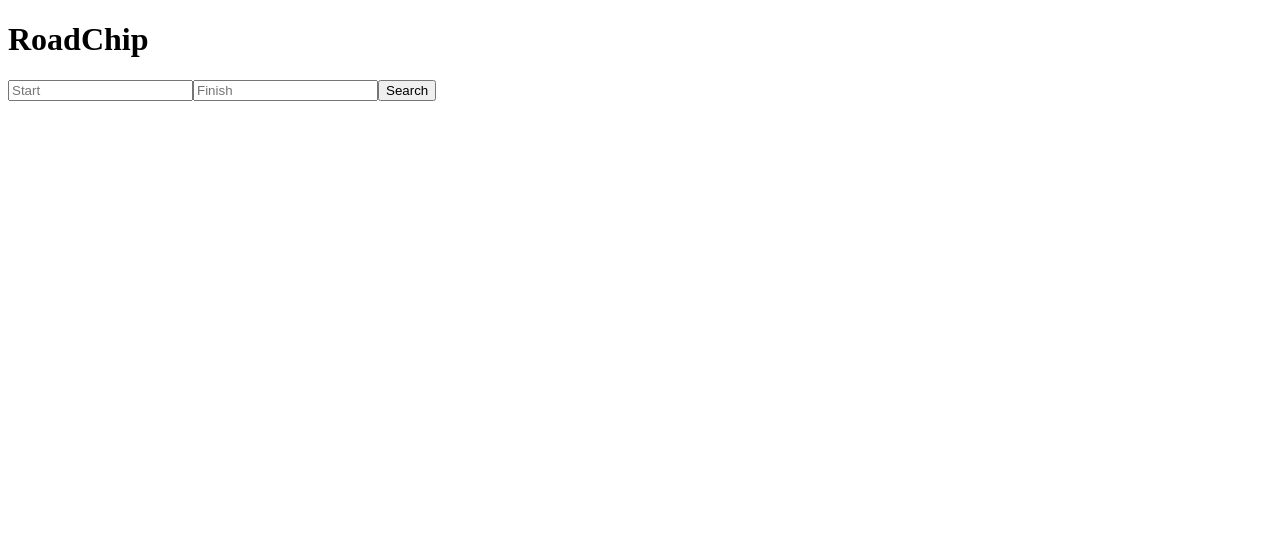
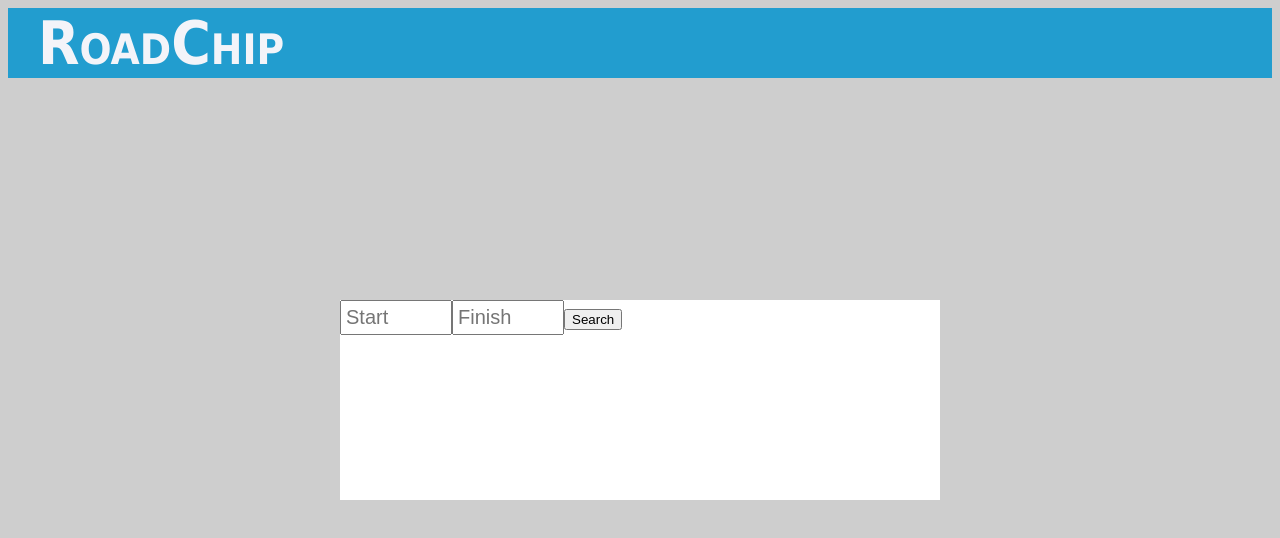
Before and after one commit to misteryeo/audaciousamphibians, a React app: page / in a window 1280 px wide. Built offline with nearby package versions, Linux system fonts and the light colour scheme.

Commit message:
Include minor styling.

```diff
--- a/index.html
+++ b/index.html
@@ -6,7 +6,7 @@
     <meta http-equiv="X-UA-Compatible" content="IE=edge,chrome=1">
       <meta name="description" content="Greenfield Project">
     <meta name="viewport" content="width=device-width, initial-scale=1">
-    <style type="text/css" src="styles.css"></style>
+    <link rel="stylesheet" type="text/css" href="styles.css" />
   </head>
   <body>
     <div id="app"></div>
--- a/styles.css
+++ b/styles.css
@@ -0,0 +1,39 @@
+/*http://www.color-hex.com/color-palette/34099*/
+
+body {
+  background-color: #cecece;
+}
+
+h1 {
+  color: #f3f4f9;
+  background-color: #229dcf;
+  font-family: Tahoma;
+  font-variant: small-caps;
+  font-size: 60px;
+  padding-left: 30px;
+  margin: 0;
+}
+
+div #landingpage {
+  width: 600px;
+  height: 200px;
+  background-color: white;
+  position: absolute;
+  top:0;
+  bottom: 0;
+  left: 0;
+  right: 0;
+  margin: auto;
+}
+
+input {
+  font-size: 20px;
+  width: 100px;
+  position: relative;
+  padding: 4px;
+  top:0;
+  bottom: 0;
+  left: 0;
+  right: 0;
+  margin: auto;
+}
```
